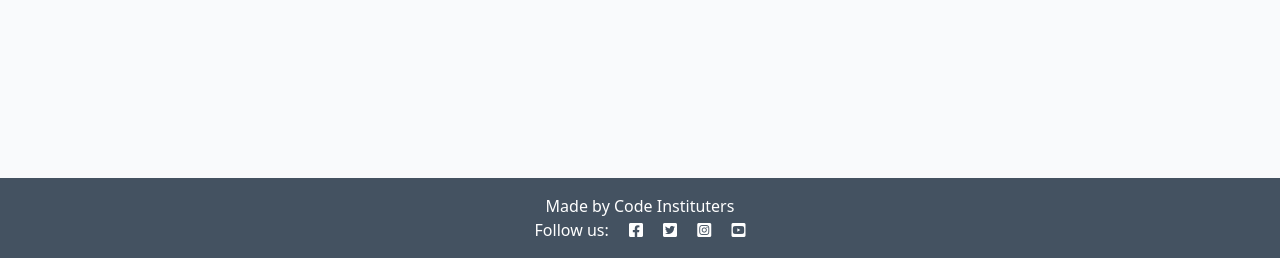
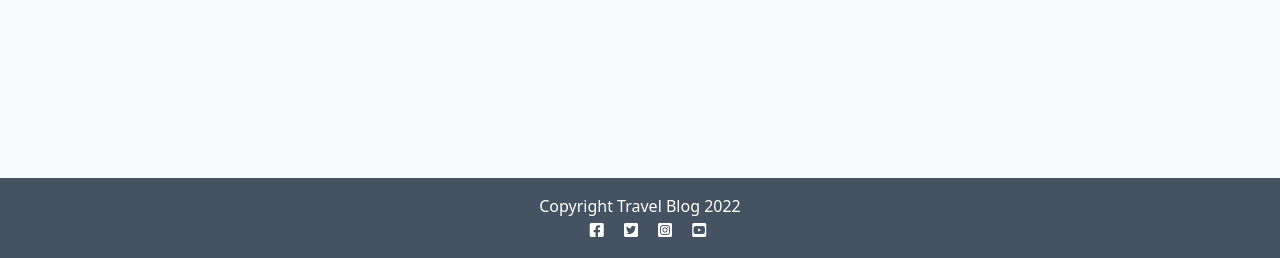
Before and after one commit to Code-Institute-Submissions/MariusBujor-TravelBlog_NovResub, a Django app: page / in a window 1280 px wide. Shown: the part 542-800 px from the top of the page. Run offline with Django 3.2, Linux system fonts and the light colour scheme; data that the repository does not hold is empty.

```diff
--- a/templates/base.html
+++ b/templates/base.html
@@ -4,7 +4,7 @@
 <html class="h-100">
 
 <head>
-    <title>CodeStar Blog</title>
+    <title>Travel Blog</title>
 
     <link rel="preconnect" href="https://fonts.gstatic.com">
     <link href="https://fonts.googleapis.com/css2?family=Roboto:wght@300&display=swap" rel="stylesheet">
@@ -26,7 +26,7 @@
 
     <nav class="navbar navbar-expand-lg navbar-light bg-white">
         <div class="container-fluid">
-            <a class="navbar-brand" href="{% url 'home' %}"><span class="brand">c<span class="red-o">o</span>de<span
+             <a class="navbar-brand" href="{% url 'home' %}"><span class="brand">c<span class="red-o">o</span>de<span
                         class="thin">|star</span></span></span></a>
             <button class="navbar-toggler" type="button" data-bs-toggle="collapse" data-bs-target="#navbarText"
                 aria-controls="navbarText" aria-expanded="false" aria-label="Toggle navigation">
@@ -56,6 +56,7 @@
             </div>
         </div>
     </nav>
+
     <div class="container">
         <div class="row">
             <div class="col-md-8 offset-md-2">
@@ -77,8 +78,8 @@
 
     <!-- Footer -->
     <footer class="footer mt-auto py-3 dark-bg">
-        <p class="m-0 text-center text-white">Made by Code Instituters</p>
-        <p class="m-0 text-center text-white">Follow us: <i class="fab fa-facebook-square ms-3"></i>
+        <p class="m-0 text-center text-white">Copyright Travel Blog 2022</p>
+        <p class="m-0 text-center text-white"><i class="fab fa-facebook-square ms-3"></i>
             <i class="fab fa-twitter-square ms-3"></i>
             <i class="fab fa-instagram-square ms-3"></i>
             <i class="fab fa-youtube-square ms-3"></i></p>
--- a/travelblog/settings.py
+++ b/travelblog/settings.py
@@ -30,7 +30,7 @@ TEMPLATES_DIR = os.path.join(BASE_DIR, 'templates')
 SECRET_KEY = os.environ.get('SECRET_KEY')
 
 # SECURITY WARNING: don't run with debug turned on in production!
-DEBUG = False
+DEBUG = True
 
 X_FRAME_OPTIONS = 'SAMEORIGIN'
 
```
